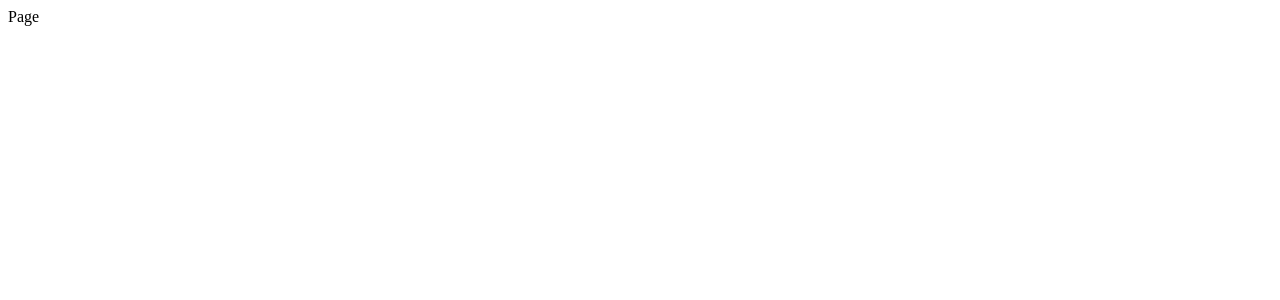
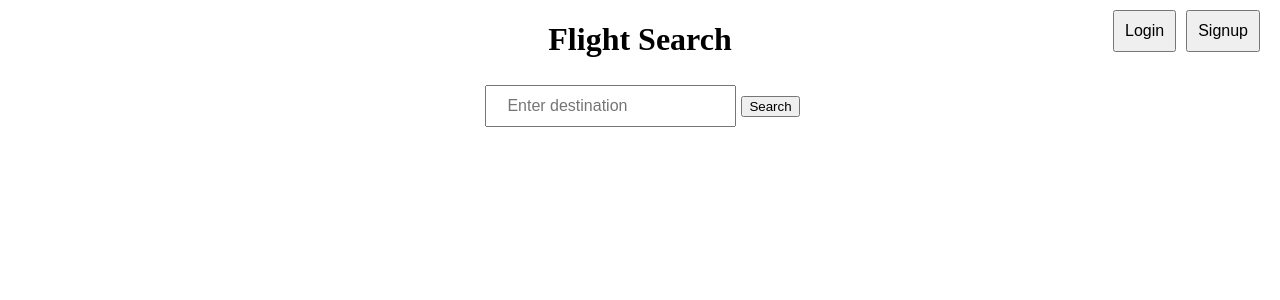
Before and after one commit to 7174Andy/flight-search, a Next.js app in the folder frontend/: page / in a window 1280 px wide. Shown: the top 300 px of the page. Built offline with nearby package versions, Linux system fonts and the light colour scheme.

Commit message:
init home page:

```diff
--- a/frontend/app/page.js
+++ /dev/null
@@ -1,3 +0,0 @@
-export default function Page() {
-  return <div>Page</div>;
-}
--- /dev/null
+++ b/frontend/app/page.jsx
@@ -0,0 +1,19 @@
+import style from "./page.module.css";
+
+export default function Page() {
+  return (
+    <div className={style.container}>
+      <div className={style.topRight}>
+        <button className={style.signInButton}>Login</button>
+        <button className={style.signInButton}>Signup</button>
+      </div>
+      <h1>Flight Search</h1>
+      <input
+        className={style.searchBar}
+        type="text"
+        placeholder="Enter destination"
+      />
+      <button className={style.searchButton}>Search</button>
+    </div>
+  );
+}
--- /dev/null
+++ b/frontend/app/page.module.css
@@ -0,0 +1,22 @@
+.container {
+  text-align: center;
+  margin-top: 20px;
+}
+
+.topRight {
+  position: absolute;
+  top: 10px;
+  right: 10px;
+}
+
+.searchBar {
+  margin: 5px;
+  padding: 10px 20px;
+  font-size: 16px;
+}
+
+.signInButton {
+  padding: 10px;
+  font-size: 16px;
+  margin-right: 10px;
+}
```
Also changed, not shown: frontend/app/layout.jsx (renamed from frontend/app/layout.js, +4 -4 lines).
